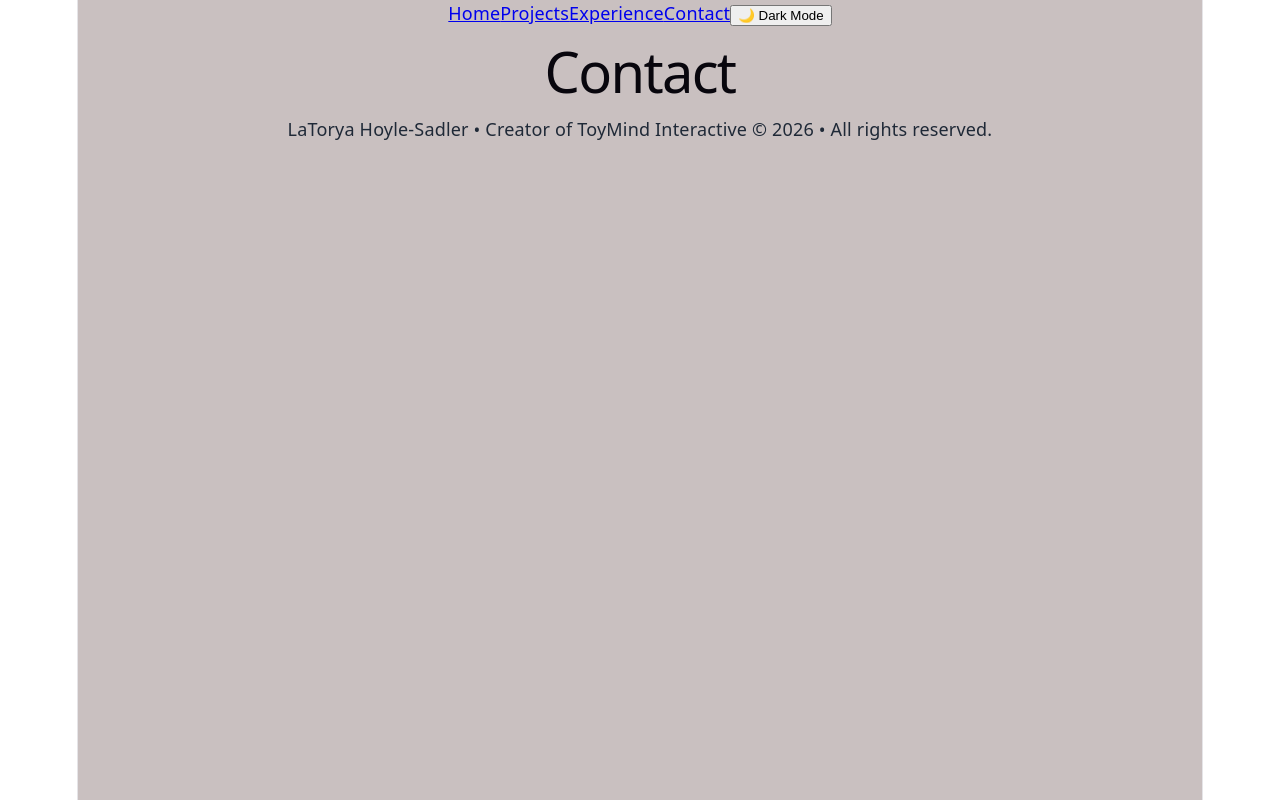
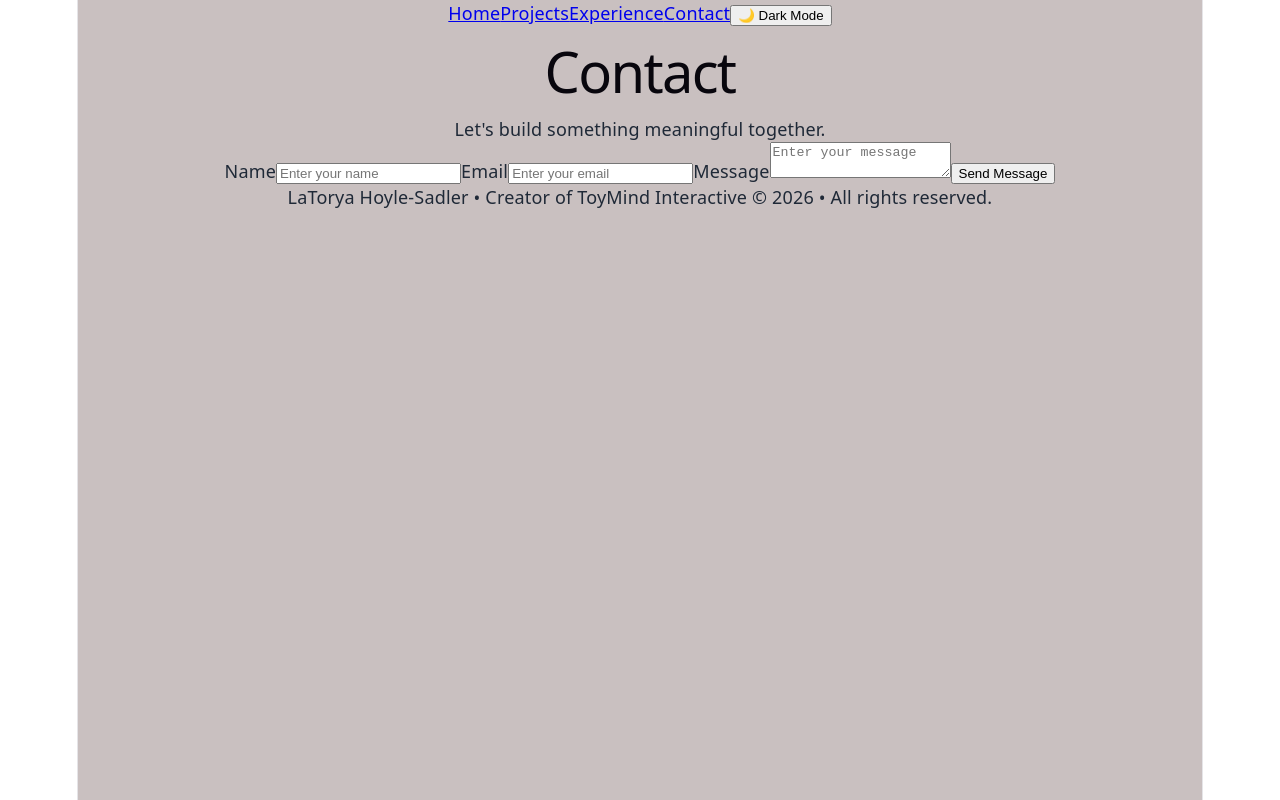
Before and after one commit to IamLaTorya/portfolio, a React app: page /contact in a window 1280 px wide. Built offline with nearby package versions, Linux system fonts and the light colour scheme; the HTML template or start-up script is replaced by a standard one.

Commit message:
Updated Contact page with interactive feedback form

```diff
--- a/src/pages/Contact.jsx
+++ b/src/pages/Contact.jsx
@@ -1,8 +1,130 @@
+import { useState } from "react";
+
 export default function Contact() {
+
+    const [formData, setFormData] = useState({
+        name: "",
+        email: "",
+        message: ""
+    });
+
+    const [error, setError] = useState("");
+    const [success, setSuccess] = useState(false);
+
+
+    function handleChange(event) {
+        const { name, value } = event.target;
+
+        setFormData({
+            ...formData,
+            [name]: value
+        });
+    }
+
+
+    function handleSubmit(event) {
+        event.preventDefault();
+
+        setError("");
+        setSuccess(false);
+
+
+        if (!formData.name || !formData.email || !formData.message) {
+            setError("Please complete all fields.");
+            return;
+        }
+
+
+        if (!formData.email.includes("@")) {
+            setError("Please enter a valid email address.");
+            return;
+        }
+
+
+        setSuccess(true);
+
+        setFormData({
+            name: "",
+            email: "",
+            message: ""
+        });
+    }
+
+
     return (
-        <>
-            <h1>Contact</h1>
+        <main className="contact-page">
 
-        </>
-    )
+            <section className="contact-header">
+
+                <h1>Contact</h1>
+
+                <p>
+                    Let's build something meaningful together.
+                </p>
+
+            </section>
+
+
+            <form
+                className="contact-form"
+                onSubmit={handleSubmit}
+            >
+
+                <label>
+                    Name
+                    <input
+                        type="text"
+                        name="name"
+                        value={formData.name}
+                        onChange={handleChange}
+                        placeholder="Enter your name"
+                    />
+                </label>
+
+
+                <label>
+                    Email
+                    <input
+                        type="email"
+                        name="email"
+                        value={formData.email}
+                        onChange={handleChange}
+                        placeholder="Enter your email"
+                    />
+                </label>
+
+
+                <label>
+                    Message
+                    <textarea
+                        name="message"
+                        value={formData.message}
+                        onChange={handleChange}
+                        placeholder="Enter your message"
+                    />
+                </label>
+
+
+                {error && (
+                    <p className="error-message">
+                        ❌ {error}
+                    </p>
+                )}
+
+
+                {success && (
+                    <p className="success-message">
+                        Thank you for reaching out! Connection Established ✅
+                    </p>
+                )}
+
+
+                <button type="submit">
+                    Send Message
+                </button>
+
+            </form>
+
+        </main>
+    );
 }
```
